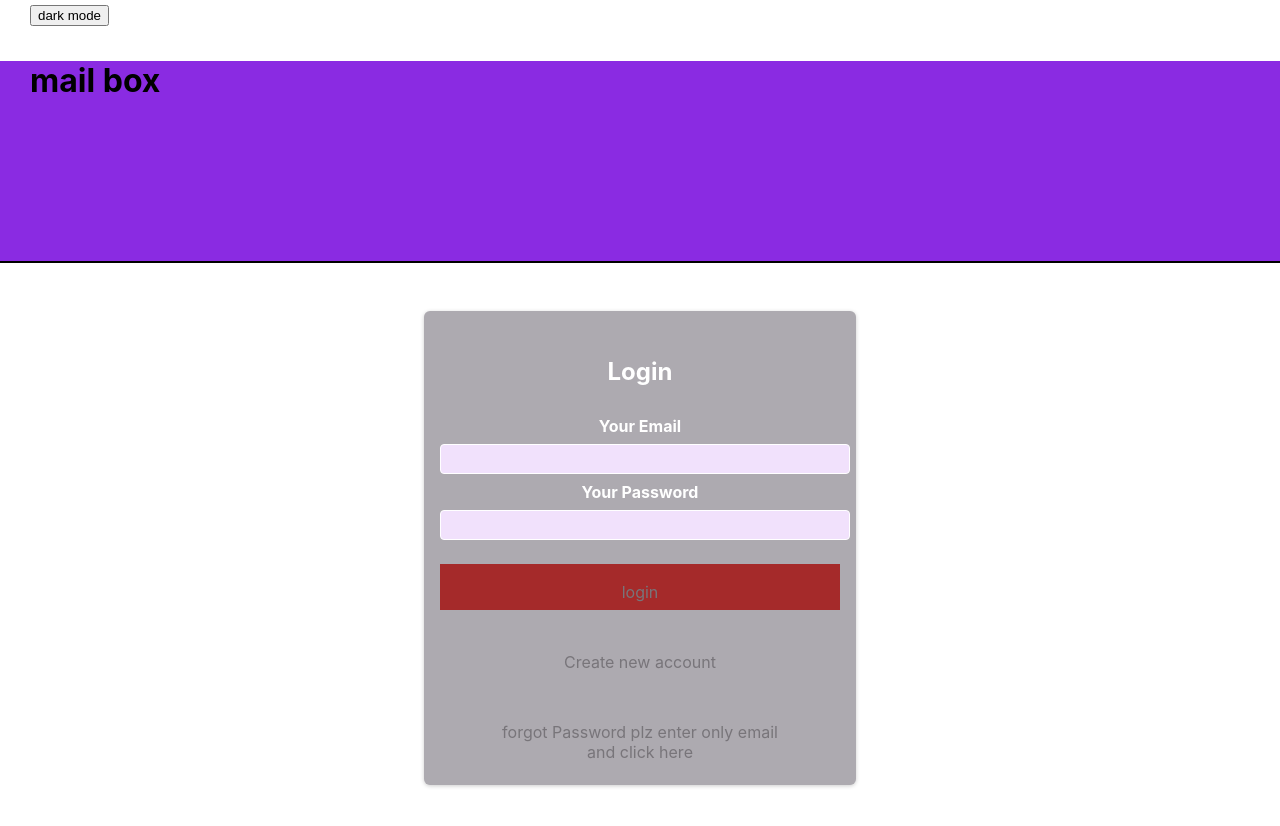
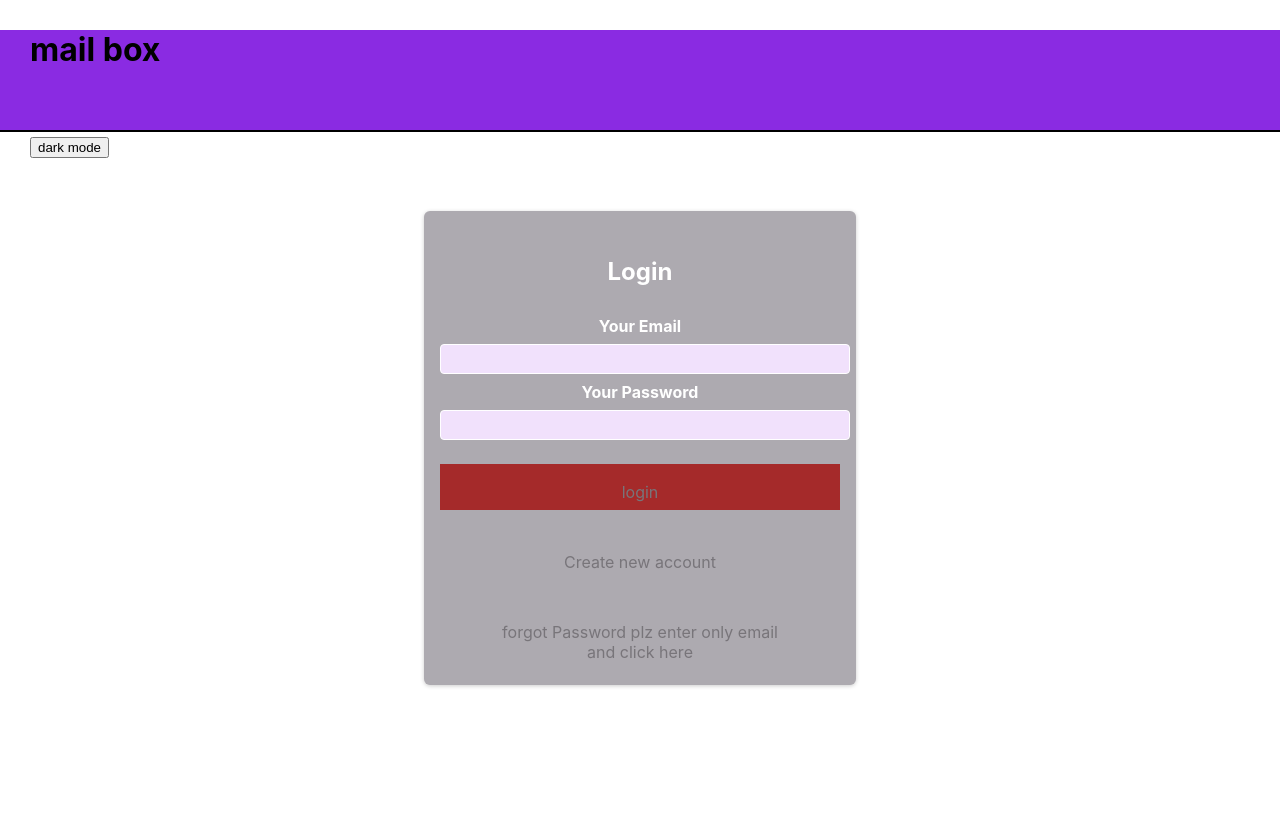
Before and after one commit to Ravi-Gosai/mail.box, a React (Create React App) app: page / in a window 1280 px wide. Shown: the top 826 px of the page. After the commit the page ends 800 px from the top, so only its background shows below. Built offline with nearby package versions, Linux system fonts and the light colour scheme.

Commit message:
add welcome page

```diff
--- a/src/Component/AuthForm.js
+++ b/src/Component/AuthForm.js
@@ -113,7 +113,7 @@ const AuthForm = () => {
 
   return (
     <>
-    <Header></Header>
+    {/* <Header></Header> */}
     <section className={classes.auth}>
       <h1>{isLogin ? "Login" : "Sign Up"}</h1>
       <form>
--- a/src/Component/Header.css
+++ b/src/Component/Header.css
@@ -1,6 +1,8 @@
 .header-main{
     width: 100%;
-    height: 200px;
+    height: 100px;
     background-color: blueviolet;
     border-bottom: 2px solid black;
+
+
 }
--- a/src/Component/Header.js
+++ b/src/Component/Header.js
@@ -4,8 +4,9 @@ const Header = () => {
   return (
     <>
     <div className=' header-main'>
-      <h1>mail box</h1>
+      <h1>  mail box</h1>
     </div>
+
     </>
   )
 }
--- a/src/Component/Layout.js
+++ b/src/Component/Layout.js
@@ -2,12 +2,14 @@ import React from 'react'
 import { useDispatch, useSelector } from 'react-redux'
 import { darkModeAction } from '../store/darkModeSlice'
 import './Layout.css'
+import Header from './Header'
 
 
 
 const Layout = (props) => {
   const dispatch = useDispatch()
   const darkModeValue = useSelector(state=>state.darkmode.darkModeIs)
+  const isLogin = useSelector(state=>state.auth.isLoggedIn)
 
   let classNameOfMode = ''
   if(darkModeValue){
@@ -15,6 +17,7 @@ const Layout = (props) => {
   }
   return (
     <>
+    {!isLogin && <Header></Header>}
     <div className={classNameOfMode}>
     {/* <AuthContextProvider> */}
     <button onClick={()=>dispatch(darkModeAction.toggleMode())}> {darkModeValue ? 'light ' : 'dark '} mode</button>
```
